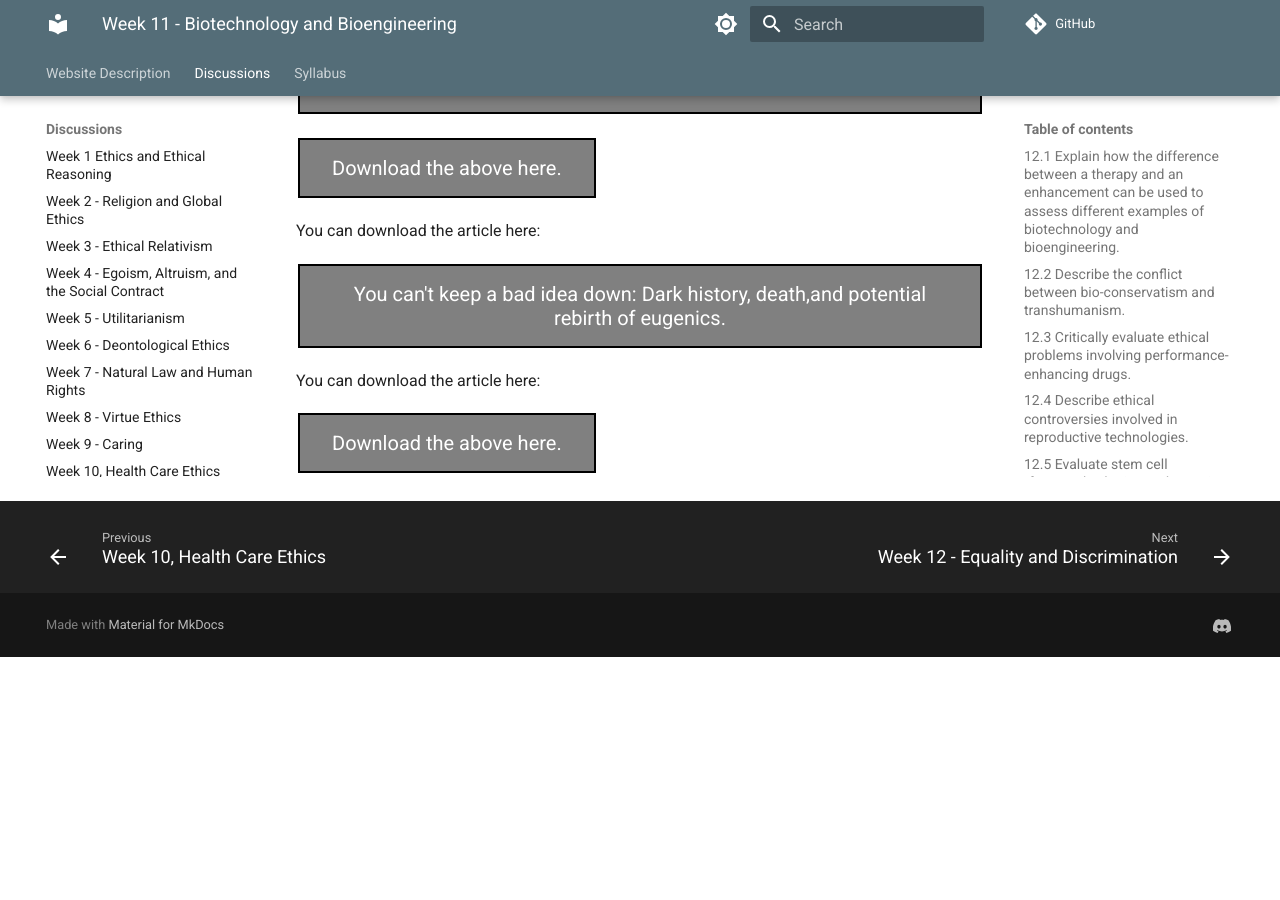
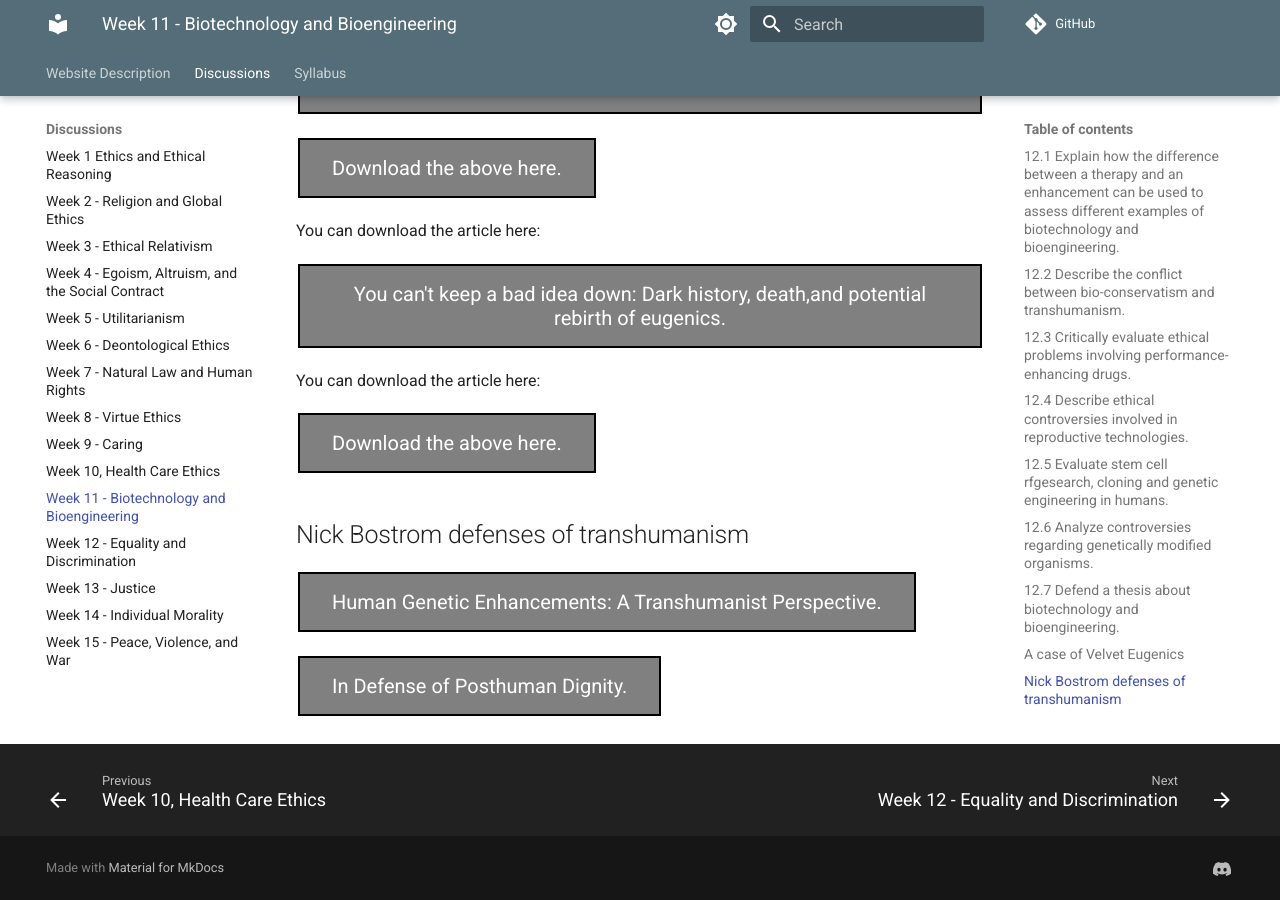
Before and after one commit to montaque-reynolds/montaque-reynolds.github.io, an MkDocs documentation site: the page built from docs/Discussions/week-11.md, in a window 1280 px wide and 900 px high, scrolled down 829 px. Built offline with MkDocs 1.6.1 and Material for MkDocs 9.7.7, drawn with Linux system fonts in a browser that asks for light colours; comment, search, counter and statistics services are not loaded; before the commit the page ends 1486 px from its top, so only the background shows below that.

Commit message:
add Bostrom

```diff
--- a/docs/Discussions/week-11.md
+++ b/docs/Discussions/week-11.md
@@ -47,3 +47,9 @@ You can download the article here:
 You can download the article here:
 
 <a href="./resources/recurring-bad-ideas.pdf" target="_blank"><button class="button">Download the above here.</button></a>
+
+## Nick Bostrom defenses of transhumanism
+
+<a href="https://nickbostrom.com/ethics/genetic" target="_blank"><button class="button">Human Genetic Enhancements: A Transhumanist Perspective.</button></a>
+
+<a href="https://nickbostrom.com/ethics/dignity." target="_blank"><button class="button">In Defense of Posthuman Dignity.</button></a>
```
Also changed, not shown: site/Discussions/week-11.html, site/search/search_index.js, site/search/search_index.json, 2 other files.
